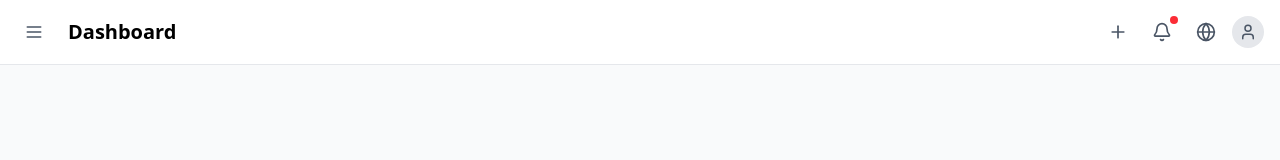
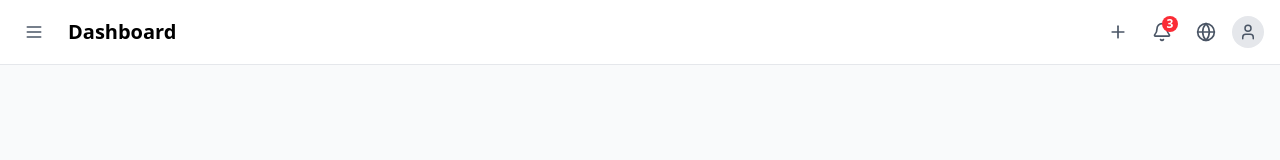
Before and after one commit to Medina-Euclides/Campo-Gestion, a React (Vite) app: page / in a window 1280 px wide. Both pictures are taken after typing "Sample", "Sample123" into the empty fields and a click on the button "iniciar sesion". Shown: the top 160 px of the page. Built offline with nearby package versions, Linux system fonts and the light colour scheme.

Commit message:
corrigiendo error de diseño en notificacion

```diff
--- a/src/components/layaout/Header.tsx
+++ b/src/components/layaout/Header.tsx
@@ -5,7 +5,7 @@
  */
 
 import React, { useState, useRef, useEffect } from 'react';
-import { Search, Bell, Globe, Plus, User, LogOut, Menu } from 'lucide-react';
+import { Bell, Globe, Plus, User, LogOut, Menu } from 'lucide-react';
 
 interface HeaderProps {
     title: string;
@@ -80,7 +80,7 @@ interface HeaderProps {
 
             <button className="p-2 rounded-full text-gray-600 hover:bg-gray-100 relative">
               <Bell size={20} />
-              <span className="absolute top-0.5 right-0.5 inline-block w-2 h-2 bg-red-500 rounded-full"></span>
+              <span className="absolute top-0.5 right-0.5 flex items-center justify-center w-4 h-4 text-white text-xs font-bold bg-red-500 rounded-full">3</span>
             </button>
 
             <button className="p-2 rounded-full text-gray-600 hover:bg-gray-100">
```
